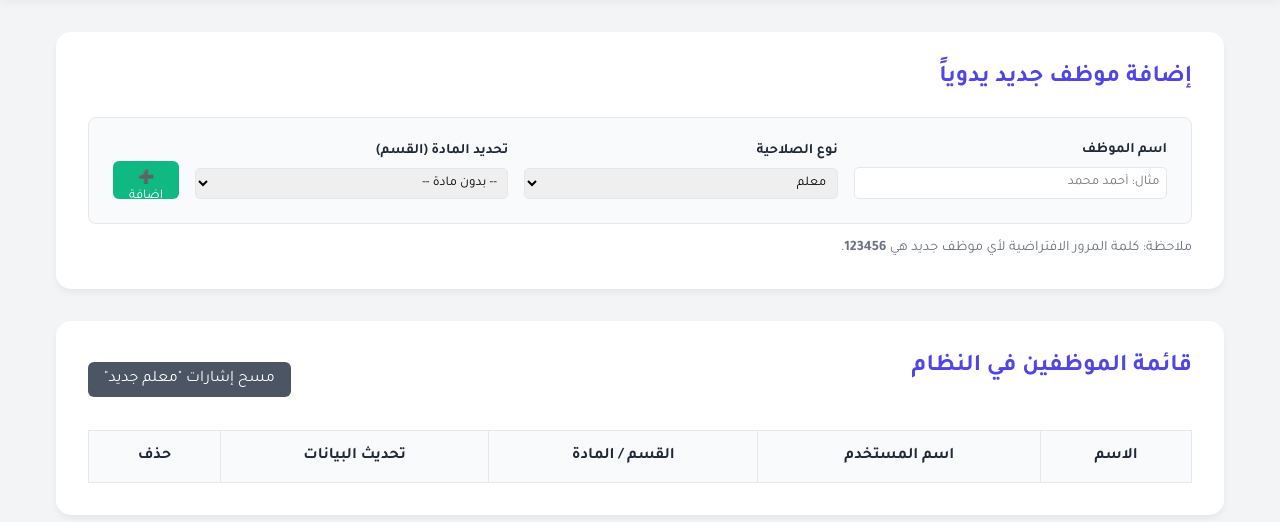
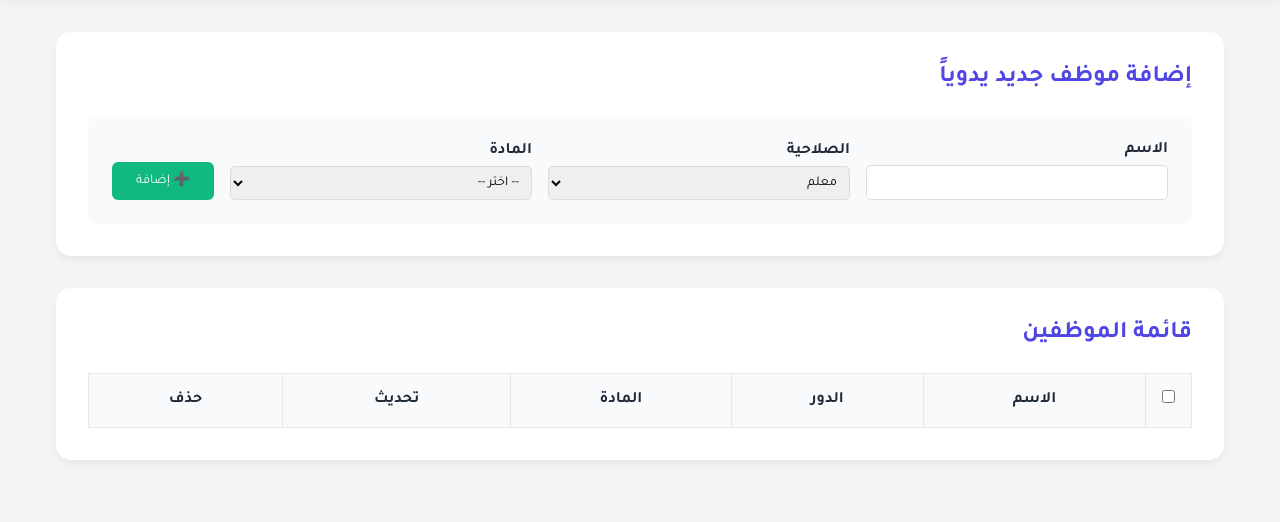
Before and after one commit to Ahmedovic04/Tabdilat, a PHP site: page /deputy/users.php in a window 1280 px wide. Shown: the part 51-573 px from the top of the page. Run offline with PHP 8.4, Linux system fonts and the light colour scheme; a user stored in the database is signed in; data comes from the database, SQL or seed files in the repository; tables that the repository leaves empty hold one stand-in row (values such as "Sample post"); lists and menus that the app fills with data are empty.

Commit message:
Add bulk delete feature for deputy staff management

```diff
--- a/deputy/users.php
+++ b/deputy/users.php
@@ -8,6 +8,17 @@ if (!isset($_SESSION['rased_user_id']) || $_SESSION['rased_role'] !== 'deputy')
 }
 
 $db = getDB();
+
+// Handle bulk delete
+if ($_SERVER['REQUEST_METHOD'] === 'POST' && isset($_POST['action']) && $_POST['action'] === 'bulk_delete') {
+    $user_ids = $_POST['user_ids'] ?? [];
+    if (!empty($user_ids)) {
+        $placeholders = implode(',', array_fill(0, count($user_ids), '?'));
+        $stmt = $db->prepare("DELETE FROM rased_users WHERE id IN ($placeholders) AND role != 'deputy'");
+        $stmt->execute($user_ids);
+        $success_msg = "تم حذف الموظفين المحددين بنجاح.";
+    }
+}
 
 // Fetch predefined subjects
 $stmt = $db->query("SELECT * FROM rased_subjects");
@@ -20,7 +31,7 @@ if ($_SERVER['REQUEST_METHOD'] === 'POST' && isset($_POST['action']) && $_POST['
     $subject_id = $_POST['subject_id'] ? (int)$_POST['subject_id'] : null;
 
     if ($name && $role) {
-        $username = 't_' . crc32($name . time()); // ensure unique
+        $username = 't_' . crc32($name . time());
         $password = password_hash('123456', PASSWORD_DEFAULT);
         $stmt = $db->prepare("INSERT INTO rased_users (username, password, name, role, subject_id, is_new) VALUES (?, ?, ?, ?, ?, 0)");
         $stmt->execute([$username, $password, $name, $role, $subject_id]);
@@ -41,7 +52,7 @@ if ($_SERVER['REQUEST_METHOD'] === 'POST' && isset($_POST['action']) && $_POST['
     }
 }
 
-// Handle delete user
+// Handle single delete user
 if ($_SERVER['REQUEST_METHOD'] === 'POST' && isset($_POST['action']) && $_POST['action'] === 'delete_user') {
     $user_id = (int)$_POST['user_id'];
     $stmt = $db->prepare("DELETE FROM rased_users WHERE id = ? AND role != 'deputy'");
@@ -49,14 +60,7 @@ if ($_SERVER['REQUEST_METHOD'] === 'POST' && isset($_POST['action']) && $_POST['
     $success_msg = "تم حذف الموظف بنجاح.";
 }
 
-// Clear 'is_new' flag if requested
-if (isset($_GET['clear_new'])) {
-    $db->query("UPDATE rased_users SET is_new = 0");
-    header('Location: users.php');
-    exit;
-}
-
-// Fetch all users except the current deputy
+// Fetch all users
 $stmt = $db->prepare("
     SELECT u.*, s.name as subject_name
     FROM rased_users u
@@ -72,7 +76,7 @@ $users = $stmt->fetchAll();
 <head>
     <meta charset="UTF-8">
     <meta name="viewport" content="width=device-width, initial-scale=1.0">
-    <title>إدارة الموظفين والصلاحيات - النائب الأكاديمي</title>
+    <title>إدارة الموظفين - النائب الأكاديمي</title>
     <link href="https://fonts.googleapis.com/css2?family=Tajawal:wght@400;500;700;800&display=swap" rel="stylesheet">
     <style>
         :root {
@@ -82,158 +86,116 @@ $users = $stmt->fetchAll();
         }
         * { box-sizing: border-box; margin: 0; padding: 0; font-family: 'Tajawal', sans-serif; }
         body { background: var(--bg-color); color: var(--text-main); }
-        .navbar {
-            background: var(--card-bg); padding: 1rem 2rem;
-            display: flex; justify-content: space-between; align-items: center;
-            box-shadow: 0 2px 10px rgba(0,0,0,0.05);
-        }
+        .navbar { background: var(--card-bg); padding: 1rem 2rem; display: flex; justify-content: space-between; align-items: center; box-shadow: 0 2px 10px rgba(0,0,0,0.05); }
         .container { max-width: 1200px; margin: 2rem auto; padding: 0 1rem; }
         .card { background: var(--card-bg); border-radius: 15px; padding: 2rem; box-shadow: 0 4px 6px rgba(0,0,0,0.05); margin-bottom: 2rem; }
         h2 { color: var(--primary); margin-bottom: 1.5rem; }
-
         table { width: 100%; border-collapse: collapse; text-align: center; }
         th, td { padding: 1rem; border: 1px solid var(--border-color); }
         th { background: #F9FAFB; font-weight: 700; }
-
+        .btn { background: var(--primary); color: white; padding: 0.5rem 1rem; border: none; border-radius: 6px; cursor: pointer; transition: 0.3s; text-decoration: none; display: inline-block; }
+        .btn:hover { background: var(--primary-hover); }
+        .btn-danger { background: var(--danger); }
+        .btn-danger:hover { background: #DC2626; }
         .badge { display: inline-block; padding: 0.25rem 0.75rem; border-radius: 9999px; font-size: 0.85rem; font-weight: bold; }
-        .badge-new { background: #FEF3C7; color: #D97706; }
         .badge-teacher { background: #E0E7FF; color: #4338CA; }
         .badge-coord { background: #D1FAE5; color: #059669; }
-        .badge-deputy { background: #FEE2E2; color: #DC2626; }
-
-        .btn {
-            background: var(--primary); color: white; padding: 0.5rem 1rem;
-            border: none; border-radius: 6px; cursor: pointer; transition: 0.3s;
-            text-decoration: none; display: inline-block;
-        }
-        .btn:hover { background: var(--primary-hover); }
-        .btn-sm { padding: 0.4rem 0.8rem; font-size: 0.9rem; }
-        .btn-danger { background: var(--danger); }
-        .btn-danger:hover { background: #DC2626; }
-        .btn-success { background: var(--success); }
-        .btn-success:hover { background: #059669; }
-
-        select, input[type="text"] { padding: 0.4rem; border-radius: 5px; border: 1px solid var(--border-color); font-family: inherit; }
-
-        .msg { background: #D1FAE5; color: #065F46; padding: 1rem; border-radius: 8px; margin-bottom: 1rem; border-right: 4px solid #059669;}
-
-        .add-form { display: flex; gap: 1rem; align-items: flex-end; background: #F9FAFB; padding: 1.5rem; border-radius: 8px; border: 1px solid var(--border-color); flex-wrap: wrap; }
-        .add-form .group { display: flex; flex-direction: column; flex: 1; min-width: 200px; }
-        .add-form label { margin-bottom: 0.5rem; font-weight: bold; font-size: 0.9em; }
+        .msg { background: #D1FAE5; color: #065F46; padding: 1rem; border-radius: 8px; margin-bottom: 1rem; border-right: 4px solid #059669; }
+        .bulk-actions { margin-bottom: 1rem; display: none; }
     </style>
 </head>
 <body>
 
 <div class="navbar">
     <div class="brand">إدارة الموظفين والمواد</div>
-    <div>
-        <a href="index.php" style="color: var(--primary); font-weight:bold; text-decoration: none;">العودة للوحة النائب</a>
-    </div>
+    <div><a href="index.php" style="color: var(--primary); font-weight:bold; text-decoration: none;">العودة للوحة النائب</a></div>
 </div>
 
 <div class="container">
-
     <?php if(isset($success_msg)): ?>
         <div class="msg"><?= $success_msg ?></div>
     <?php endif; ?>
 
     <div class="card">
         <h2>إضافة موظف جديد يدوياً</h2>
-        <form method="POST" class="add-form">
+        <form method="POST" style="display: flex; gap: 1rem; flex-wrap: wrap; align-items: flex-end; background: #F9FAFB; padding: 1.5rem; border-radius: 8px;">
             <input type="hidden" name="action" value="add_user">
-            <div class="group">
-                <label>اسم الموظف</label>
-                <input type="text" name="name" required placeholder="مثال: أحمد محمد">
+            <div style="flex: 1; min-width: 200px;">
+                <label style="display:block; margin-bottom: 5px; font-weight: bold;">الاسم</label>
+                <input type="text" name="name" required style="width:100%; padding: 0.5rem; border-radius: 5px; border: 1px solid #ddd;">
             </div>
-            <div class="group">
-                <label>نوع الصلاحية</label>
-                <select name="role" required>
+            <div style="flex: 1; min-width: 150px;">
+                <label style="display:block; margin-bottom: 5px; font-weight: bold;">الصلاحية</label>
+                <select name="role" style="width:100%; padding: 0.5rem; border-radius: 5px; border: 1px solid #ddd;">
                     <option value="teacher">معلم</option>
                     <option value="coordinator">منسق مادة</option>
-                    <option value="deputy">نائب أكاديمي</option>
                 </select>
             </div>
-            <div class="group">
-                <label>تحديد المادة (القسم)</label>
-                <select name="subject_id">
-                    <option value="">-- بدون مادة --</option>
+            <div style="flex: 1; min-width: 150px;">
+                <label style="display:block; margin-bottom: 5px; font-weight: bold;">المادة</label>
+                <select name="subject_id" style="width:100%; padding: 0.5rem; border-radius: 5px; border: 1px solid #ddd;">
+                    <option value="">-- اختر --</option>
                     <?php foreach($subjects as $sub): ?>
                         <option value="<?= $sub['id'] ?>"><?= htmlspecialchars($sub['name']) ?></option>
                     <?php endforeach; ?>
                 </select>
             </div>
-            <div class="group" style="flex: 0; min-width: auto;">
-                <button type="submit" class="btn btn-success" style="height: 38px;">➕ إضافة</button>
-            </div>
+            <button type="submit" class="btn" style="background: var(--success); padding: 0.6rem 1.5rem;">➕ إضافة</button>
         </form>
-        <p style="margin-top: 1rem; font-size: 0.9em; color: #6B7280;">ملاحظة: كلمة المرور الافتراضية لأي موظف جديد هي <strong>123456</strong>.</p>
     </div>
 
     <div class="card">
-        <div style="display: flex; justify-content: space-between; align-items: center; margin-bottom: 1.5rem;">
-            <h2>قائمة الموظفين في النظام</h2>
-            <a href="?clear_new=1" class="btn" style="background: #4B5563;">مسح إشارات "معلم جديد"</a>
+        <h2>قائمة الموظفين</h2>
+
+        <form id="bulk-form" method="POST" onsubmit="return confirm('هل أنت متأكد من حذف جميع الموظفين المحددين؟');">
+            <input type="hidden" name="action" value="bulk_delete">
+
+            <div id="bulk-actions-bar" class="bulk-actions">
+                <button type="submit" class="btn btn-danger">🗑️ حذف الموظفين المحددين</button>
+                <span id="selected-count" style="margin-right: 1rem; font-weight: bold;"></span>
             </div>
 
             <div style="overflow-x: auto;">
                 <table>
                     <thead>
                         <tr>
+                            <th style="width: 40px;"><input type="checkbox" id="select-all"></th>
                             <th>الاسم</th>
-                        <th>اسم المستخدم</th>
-                        <th>القسم / المادة</th>
-                        <th>تحديث البيانات</th>
+                            <th>الدور</th>
+                            <th>المادة</th>
+                            <th>تحديث</th>
                             <th>حذف</th>
                         </tr>
                     </thead>
                     <tbody>
                         <?php foreach($users as $user): ?>
-                        <tr style="<?= $user['is_new'] ? 'background-color: #FFFBEB;' : '' ?>">
-                            <td>
-                                <strong><?= htmlspecialchars($user['name']) ?></strong><br>
-                                <?php
-                                    if($user['role'] === 'teacher') echo '<span class="badge badge-teacher" style="margin-top:4px;">معلم</span>';
-                                    elseif($user['role'] === 'coordinator') echo '<span class="badge badge-coord" style="margin-top:4px;">منسق مادة</span>';
-                                    elseif($user['role'] === 'deputy') echo '<span class="badge badge-deputy" style="margin-top:4px;">نائب أكاديمي</span>';
-                                ?>
-                                <?php if($user['is_new']): ?>
-                                    <span class="badge badge-new" style="margin-right: 0.5rem; margin-top:4px;">جديد</span>
-                                <?php endif; ?>
-                            </td>
-                            <td><span style="font-family: monospace; background: #F3F4F6; padding: 0.2rem 0.5rem; border-radius: 4px;"><?= htmlspecialchars($user['username']) ?></span></td>
-
-                            <!-- Update Form -->
+                            <tr>
+                                <td><input type="checkbox" name="user_ids[]" value="<?= $user['id'] ?>" class="user-checkbox"></td>
+                                <td><strong><?= htmlspecialchars($user['name']) ?></strong><br><small><?= htmlspecialchars($user['username']) ?></small></td>
                                 <form method="POST">
                                     <input type="hidden" name="action" value="update_user">
                                     <input type="hidden" name="user_id" value="<?= $user['id'] ?>">
                                     <td>
-                                    <select name="subject_id" style="width:100%;">
-                                        <option value="">-- غير محدد --</option>
+                                        <select name="new_role">
+                                            <option value="teacher" <?= $user['role'] === 'teacher' ? 'selected' : '' ?>>معلم</option>
+                                            <option value="coordinator" <?= $user['role'] === 'coordinator' ? 'selected' : '' ?>>منسق</option>
+                                        </select>
+                                    </td>
+                                    <td>
+                                        <select name="subject_id">
+                                            <option value="">--</option>
                                             <?php foreach($subjects as $sub): ?>
-                                            <option value="<?= $sub['id'] ?>" <?= $user['subject_id'] == $sub['id'] ? 'selected' : '' ?>>
-                                                <?= htmlspecialchars($sub['name']) ?>
-                                            </option>
+                                                <option value="<?= $sub['id'] ?>" <?= $user['subject_id'] == $sub['id'] ? 'selected' : '' ?>><?= htmlspecialchars($sub['name']) ?></option>
                                             <?php endforeach; ?>
                                         </select>
                                     </td>
+                                    <td><button type="submit" class="btn btn-sm">تحديث</button></td>
+                                </form>
                                 <td>
-                                    <div style="display:flex; gap:0.5rem; justify-content:center;">
-                                        <select name="new_role">
-                                            <option value="teacher" <?= $user['role'] === 'teacher' ? 'selected' : '' ?>>معلم</option>
-                                            <option value="coordinator" <?= $user['role'] === 'coordinator' ? 'selected' : '' ?>>منسق مادة</option>
-                                            <option value="deputy" <?= $user['role'] === 'deputy' ? 'selected' : '' ?>>نائب أكاديمي</option>
-                                        </select>
-                                        <button type="submit" class="btn btn-sm">تحديث</button>
-                                    </div>
-                                </td>
-                            </form>
-
-                            <!-- Delete Form -->
-                            <td>
-                                <form method="POST" onsubmit="return confirm('هل أنت متأكد من حذف هذا الموظف نهائياً؟ سيتم حذف جدوله وطلباته أيضاً.');">
+                                    <form method="POST" onsubmit="return confirm('حذف هذا الموظف؟');">
                                         <input type="hidden" name="action" value="delete_user">
                                         <input type="hidden" name="user_id" value="<?= $user['id'] ?>">
-                                    <button type="submit" class="btn btn-sm btn-danger">🗑️ حذف</button>
+                                        <button type="submit" class="btn btn-danger" style="padding: 0.3rem 0.6rem;">🗑️</button>
                                     </form>
                                 </td>
                             </tr>
@@ -241,9 +203,35 @@ $users = $stmt->fetchAll();
                     </tbody>
                 </table>
             </div>
-
+        </form>
     </div>
 </div>
 
+<script>
+    const selectAll = document.getElementById('select-all');
+    const checkboxes = document.querySelectorAll('.user-checkbox');
+    const bulkBar = document.getElementById('bulk-actions-bar');
+    const countSpan = document.getElementById('selected-count');
+
+    function updateBulkBar() {
+        const checkedCount = document.querySelectorAll('.user-checkbox:checked').length;
+        if (checkedCount > 0) {
+            bulkBar.style.display = 'block';
+            countSpan.textContent = `تم تحديد ${checkedCount} موظف`;
+        } else {
+            bulkBar.style.display = 'none';
+        }
+    }
+
+    selectAll.addEventListener('change', (e) => {
+        checkboxes.forEach(cb => cb.checked = e.target.checked);
+        updateBulkBar();
+    });
+
+    checkboxes.forEach(cb => {
+        cb.addEventListener('change', updateBulkBar);
+    });
+</script>
+
 </body>
 </html>
```
Lines whose indentation alone changed are shown as unchanged.
